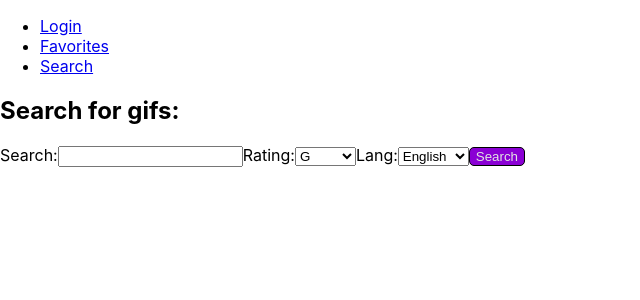
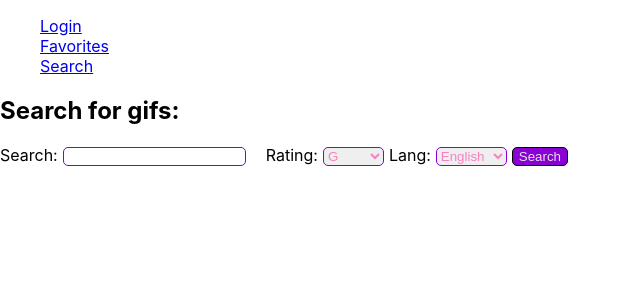
Before and after one commit to maddiekeiffer/midland-code-academy, a React (Create React App) app in the folder Module 3-React/giphy-app/: page /login in a window 1280 px wide. Both pictures are taken after typing "Sample", "Sample123" into the empty fields and a click on the button "Submit". Shown: the top 300 px of the page, without its empty margins (0-640 px from the left). Built offline with nearby package versions, Linux system fonts and the light colour scheme.

Commit message:
Added more styled elements

```diff
--- a/Module 3-React/giphy-app/package.json
+++ b/Module 3-React/giphy-app/package.json
@@ -5,6 +5,8 @@
   "dependencies": {
     "@emotion/react": "^11.10.6",
     "@emotion/styled": "^11.10.6",
+    "@mui/base": "^5.0.0-alpha.127",
+    "@mui/material": "^5.12.2",
     "@testing-library/jest-dom": "^5.16.5",
     "@testing-library/react": "^13.4.0",
     "@testing-library/user-event": "^13.5.0",
--- a/Module 3-React/giphy-app/src/App.js
+++ b/Module 3-React/giphy-app/src/App.js
@@ -5,6 +5,7 @@ import { LoginPageWithAuth, SearchPageWithAuth, FavoritesPageWithAuth } from './
 
 
 function App() {
+
   return (
     <Router>
       <Menu />
--- a/Module 3-React/giphy-app/src/components/LoginPage.jsx
+++ b/Module 3-React/giphy-app/src/components/LoginPage.jsx
@@ -1,6 +1,7 @@
 import React, { useState } from 'react';
 import { useUserContext } from '../context/UserContext';
 import Button from '../styled/elements/Button';
+import Input from '../styled/elements/Input';
 
 function LoginPage() {
     const [username, setUsername] = useState('');
@@ -18,10 +19,10 @@ function LoginPage() {
     <div>
         <form>
             <label>Username:
-                <input type="text" value={username} onChange={(e) => setUsername(e.target.value)}></input>
+                <Input type="text" value={username} onChange={(e) => setUsername(e.target.value)}></Input>
             </label>
             <label>Passcode:
-                <input type="password" value={password} onChange={(e) => setPassword(e.target.value)}></input>
+                <Input type="password" value={password} onChange={(e) => setPassword(e.target.value)}></Input>
                 <Button type="submit" onClick={handleLogin}>Submit</Button>
             </label>
         </form>
--- a/Module 3-React/giphy-app/src/components/Menu.jsx
+++ b/Module 3-React/giphy-app/src/components/Menu.jsx
@@ -1,10 +1,12 @@
 import React from 'react';
 import { Link } from 'react-router-dom';
+import { UL } from '../styled/elements/UL';
 
 function Menu() {
+
   return (
     <nav>
-        <ul>
+        <UL>
             <li>
                 <Link to='/login'>Login</Link>
             </li>
@@ -14,7 +16,7 @@ function Menu() {
             <li>
                 <Link to='/search'>Search</Link>
             </li>
-        </ul>
+        </UL>
     </nav>
   )
 };
--- a/Module 3-React/giphy-app/src/components/SearchPage.jsx
+++ b/Module 3-React/giphy-app/src/components/SearchPage.jsx
@@ -1,5 +1,7 @@
 import { React, useState } from 'react';
 import Button from '../styled/elements/Button';
+import Input from '../styled/elements/Input';
+import { Select, Option} from '../styled/elements/Select';
 import getGifs from '../functions/getGifs';
 import { useQuery } from 'react-query';
 import { useFavoritesContext } from '../context/FavoritesContext';
@@ -37,22 +39,22 @@ function SearchPage() {
     <div>
         <h2>Search for gifs:</h2>
         <label>Search:
-            <input type="text" value={search} onChange={(e) => setSearch(e.target.value)}></input>
+            <Input type="text" value={search} onChange={(e) => setSearch(e.target.value)}></Input>
         </label>
         <label htmlFor="rating">Rating:
-            <select name="rating" value={rating} onChange={(e) => setRating(e.target.value)}>
-                <option value="g">G</option>
-                <option value="pg">PG</option>
-                <option value="pg-13">PG-13</option>
-                <option value="r">R</option>
-            </select>
+            <Select name="rating" value={rating} onChange={(e) => setRating(e.target.value)}>
+                <Option value="g">G</Option>
+                <Option value="pg">PG</Option>
+                <Option value="pg-13">PG-13</Option>
+                <Option value="r">R</Option>
+            </Select>
         </label>
         <label htmlFor="lang">Lang:
-            <select name="lang" value={lang} onChange={(e) => setLang(e.target.value)}>
-                <option value="en">English</option>
-                <option value="es">Espa&ntilde;ol</option>
-                <option value="fr">French</option>
-            </select>
+            <Select name="lang" value={lang} onChange={(e) => setLang(e.target.value)}>
+                <Option value="en">English</Option>
+                <Option value="es">Espa&ntilde;ol</Option>
+                <Option value="fr">French</Option>
+            </Select>
         </label>
         <Button type="submit" onClick={() => setUrl(BuildURL())}>Search</Button>
         {isLoading && <p>Loading. . .</p>}
--- /dev/null
+++ b/Module 3-React/giphy-app/src/styled/elements/Input.js
@@ -0,0 +1,11 @@
+import styled from '@emotion/styled';
+
+const Input = styled.input((props) => ({
+    borderRadius: '5px',
+    color: props.theme.secondary,
+    marginRight: '20px',
+    marginLeft: '5px',
+    border: `1px solid ${props.theme.primary}`,
+}))
+
+export default Input;
--- /dev/null
+++ b/Module 3-React/giphy-app/src/styled/elements/Select.js
@@ -0,0 +1,16 @@
+import styled from '@emotion/styled';
+
+export const Select = styled.select((props) => ({
+    borderRadius: '5px',
+    color: props.theme.secondary,
+    marginRight: '5px',
+    marginLeft: '5px',
+    border: `1px solid ${props.theme.primary}`,
+    cursor: 'pointer',
+}))
+
+export const Option = styled.option((props) => ({
+    borderRadius: '5px',
+    color: props.theme.secondary,
+    cursor: 'pointer',
+}))
--- /dev/null
+++ b/Module 3-React/giphy-app/src/styled/elements/UL.js
@@ -0,0 +1,7 @@
+import styled from "@emotion/styled";
+
+export const UL = styled.ul((props) => ({
+    color: props.theme.primary,
+    listStyle: 'none',
+    cursor: 'pointer',
+}))
```
Also changed, not shown: 1 other file (tests, documents, lock files or other folders).
